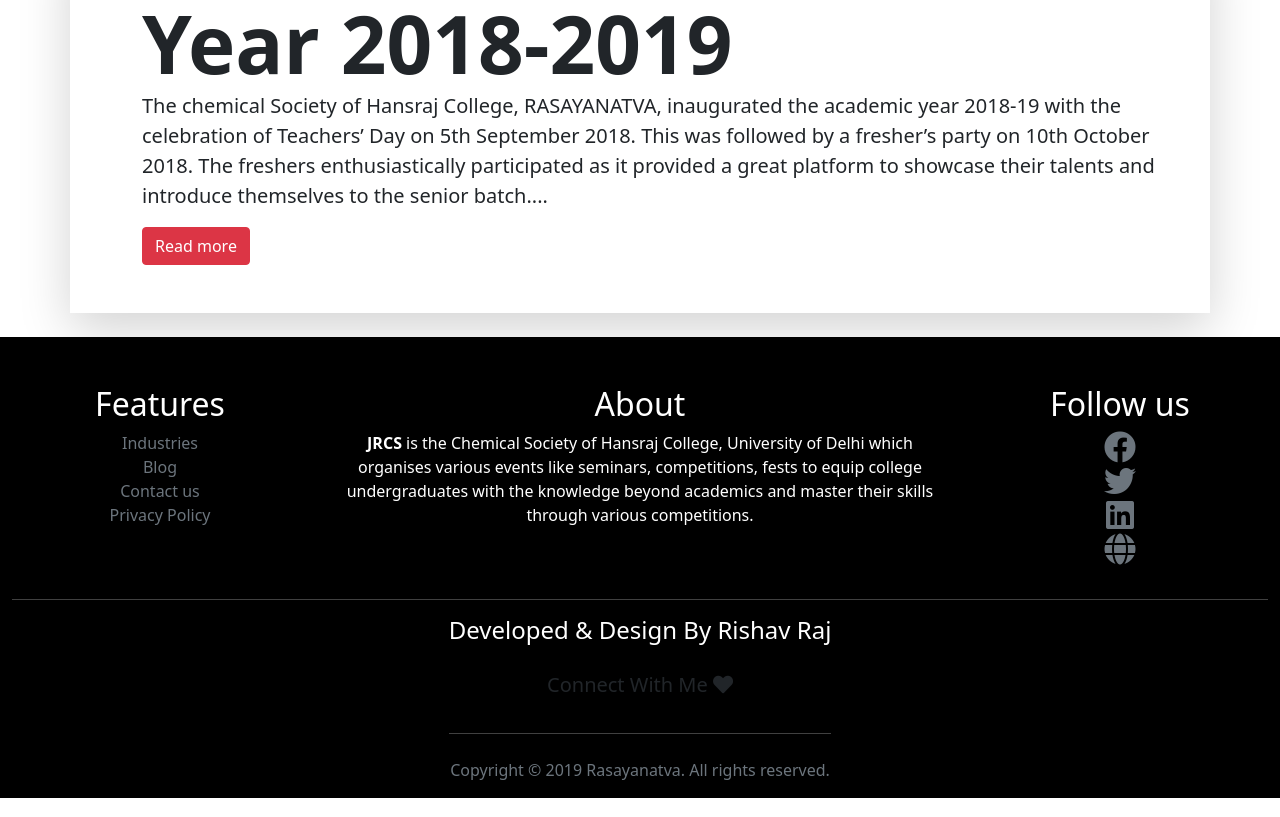
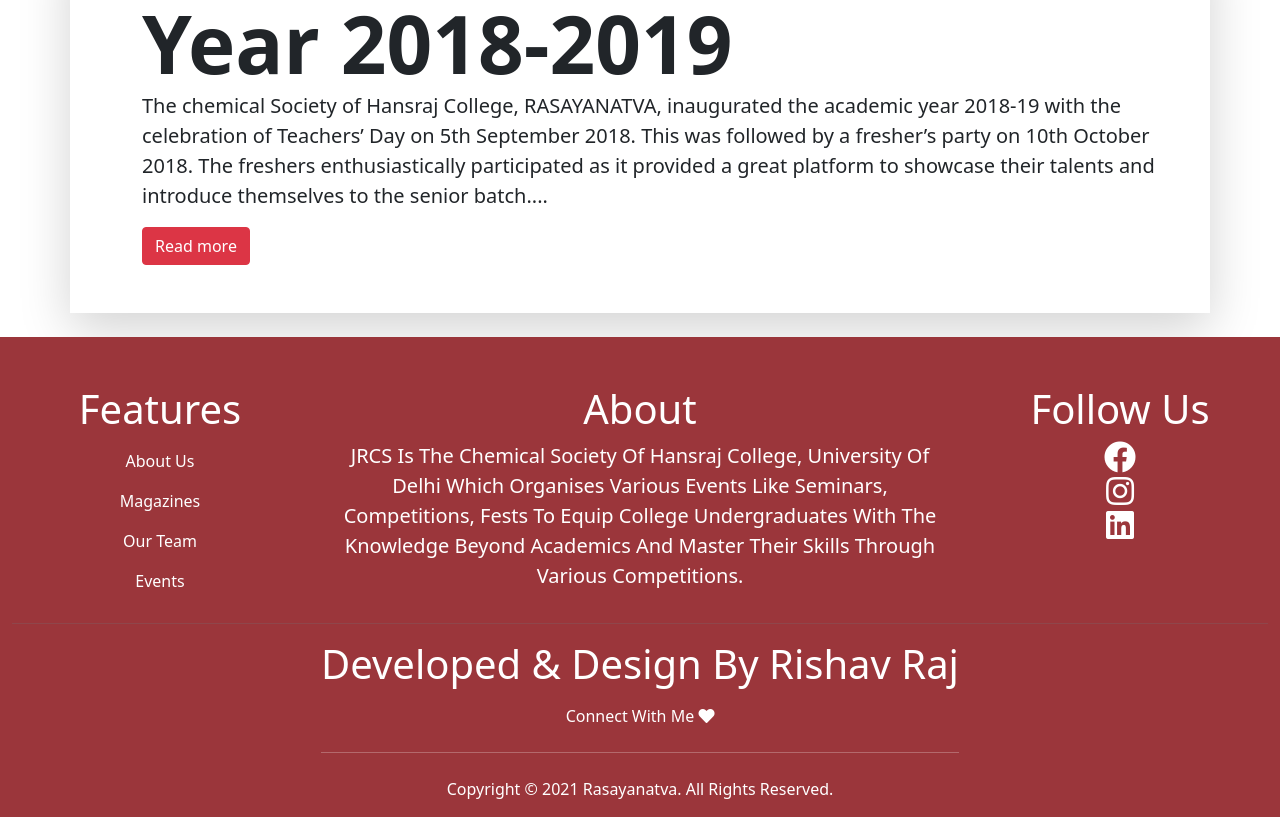
Before and after one commit to rasayanatva/RASAYANATVA, a plain HTML site: page event.html in a window 1280 px wide. Shown: the part 1733-2550 px from the top of the page. Drawn offline with nearby package versions, Linux system fonts and the light colour scheme.

Commit message:
Final Changes Done

```diff
--- a/event.html
+++ b/event.html
@@ -12,7 +12,7 @@
     <link rel="stylesheet" href="https://use.fontawesome.com/releases/v5.15.3/css/all.css"
         integrity="sha384-SZXxX4whJ79/gErwcOYf+zWLeJdY/qpuqC4cAa9rOGUstPomtqpuNWT9wdPEn2fk" crossorigin="anonymous" />
     <link rel="stylesheet" href="style.css" />
-
+<link rel="shortcut icon" href="logo.png" type="image/x-icon">
 
     <link rel="stylesheet" href="https://cdnjs.cloudflare.com/ajax/libs/animate.css/3.7.0/animate.min.css">
 </head>
@@ -47,7 +47,6 @@
                 </ul>
                 <form class="d-flex">
                     <div class="justify-content-end">
-                        <!-- <button class="btn btn-outline-success" type="submit"> -->
                         <div class="social-icons m-3">
                             <a class="spacing_social_icons" href="https://www.facebook.com/RasayanatvaHRC/ ">
                                 <i class="fab fa-2x fa-facebook"></i></a>
@@ -75,7 +74,8 @@
 
                 <h1 class="display-1 fw-bold">Upcoming Event</h1>
                 <p class="lead fw-normal">Coming Soon</p>
-                <button class="header-btn bg-danger btn-block btn-lg"> <a href="home.html">Register Now</a></button>
+                <button class="header-btn bg-danger btn-block btn-lg"> <a
+                        href="https://www.google.com/forms/about/">Register Now</a></button>
             </div>
         </div>
     </div>
@@ -226,27 +226,43 @@
         <footer class="text-center  pt-4 pt-md-5 ">
             <div class="row">
                 <div class="col-sm-3">
-                    <h2>Features</h2>
-                    <ul class="list-unstyled text-small">
-                        <li><a class="text-muted" href="#">Industries</a></li>
-                        <li><a class="text-muted" href="#">Blog</a></li>
-                        <li><a class="text-muted" href="#">Contact us</a></li>
-                        <li><a class="text-muted" href="#">Privacy Policy</a></li>
+                    <h2 class="display-6">Features</h2>
+                    <ul class="navbar-nav me-auto mb-2 mb-lg-0">
+                        <li class="nav-item">
+                            <a class="nav-link" href="#about">About Us</a>
+                        </li>
+                        <li class="nav-item">
+                            <a class="nav-link" href="jounrals.html">magazines</a>
+                        </li>
+                        <li class="nav-item">
+                            <a class="nav-link" href="team.html">Our team</a>
+                        </li>
+
+                        <li class="nav-item">
+                            <a class="nav-link" href="event.html">Events</a>
+                        </li>
+
                     </ul>
                 </div>
                 <div class=" col-sm-6">
-                    <h2>About</h2>
-                    <p> <strong> JRCS </strong> is the Chemical Society of Hansraj College, University of Delhi which
-                        organises various events like seminars, competitions, fests to equip college undergraduates with
+                    <h2 class="display-6">About</h2>
+                    <p class="lead"> <strong> JRCS </strong> is the Chemical Society of Hansraj College, University of
+                        Delhi which
+                        organises various events like seminars, competitions, fests to equip college undergraduates
+                        with
                         the knowledge beyond academics and master their skills through various competitions.</p>
                 </div>
                 <div class=" col-sm-3">
-                    <h2>Follow us</h2>
+                    <h2 class="display-6">Follow us</h2>
                     <ul class="list-unstyled">
-                        <li><a class="text-muted" href="#"><i class="fab fa-facebook fa-2x"></i></a></li>
-                        <li><a class="text-muted" href="#"><i class="fab fa-twitter fa-2x"></i></a></li>
-                        <li><a class="text-muted" href="#"><i class="fab fa-linkedin fa-2x"></i></li>
-                        <li><a class="text-muted" href="#"><i class="fa fa-globe fa-2x"></i></a></li>
+                        <li><a class="text-muted" href="https://www.facebook.com/RasayanatvaHRC/"><i
+                                    class="fab fa-facebook fa-2x"></i></a></li>
+                        <li><a class="text-muted"
+                                href="https://www.instagram.com/rasayanatva2.0/?igshid=qapjvji4umu6"><i
+                                    class="fab fa-instagram fa-2x"></i></a></li>
+                        <li><a class="text-muted"
+                                href="https://www.linkedin.com/company/department-of-chemistry-hrc "><i
+                                    class="fab fa-linkedin fa-2x"></i></li>
                     </ul>
                 </div>
             </div>
@@ -254,13 +270,13 @@
             <hr />
 
             <div class="d-grid gap-2 d-m-flex justify-content-md-center mx-3">
-                <h4>Developed & Design By Rishav Raj </h4>
-                <a href="https://connect.rishavraj.codes/" target="_blank" class="primaryBtn btn-lg btn">
+                <h4 class="display-6">Developed & Design By Rishav Raj </h4>
+                <a href="https://connect.rishavraj.codes/" target="_blank" class="">
                     Connect With Me <i class="fas fa-heart"></i></a>
 
                 <hr />
 
-                <p class="text-muted">Copyright © 2019 Rasayanatva. All rights reserved.</p>
+                <p class="">Copyright © 2021 Rasayanatva. All rights reserved.</p>
             </div>
         </footer>
     </section>
--- a/style.css
+++ b/style.css
@@ -159,10 +159,16 @@
 }
 
 #footer {
-  background-color: var(--black);
+  background-color: var(--primary-color);
+  color: #fff;
+  text-transform: capitalize;
+}
+
+#footer a,
+h4,
+i {
   color: #fff;
 }
-
 #sec-8 {
   background-image: url("./Untitled\ design\ \(1\).png");
   background-repeat: no-repeat;
@@ -176,7 +182,6 @@
   padding: 50px 20px;
 }
 
-
 #sec-9 {
   background-image: url("bg.png");
   background-repeat: no-repeat;
@@ -189,7 +194,6 @@
   background-position: center;
   padding: 50px 20px;
 }
-
 
 #team {
   height: 100vh;
```
Also changed, not shown: home.html (+39 -18 lines), index.html (+1 -0 lines), index.js (+0 -30 lines), jounrals.html (+33 -21 lines), team.html (+31 -19 lines). Lines whose indentation alone changed are shown as unchanged.
